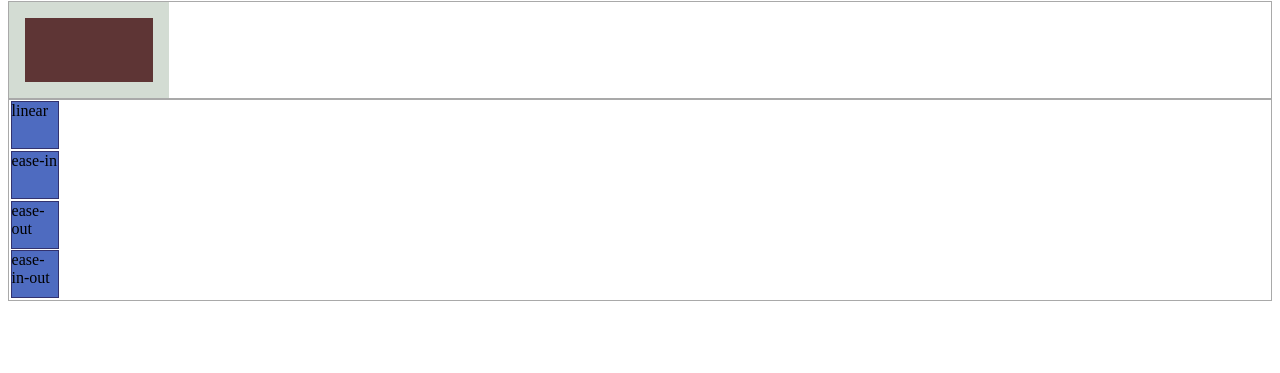
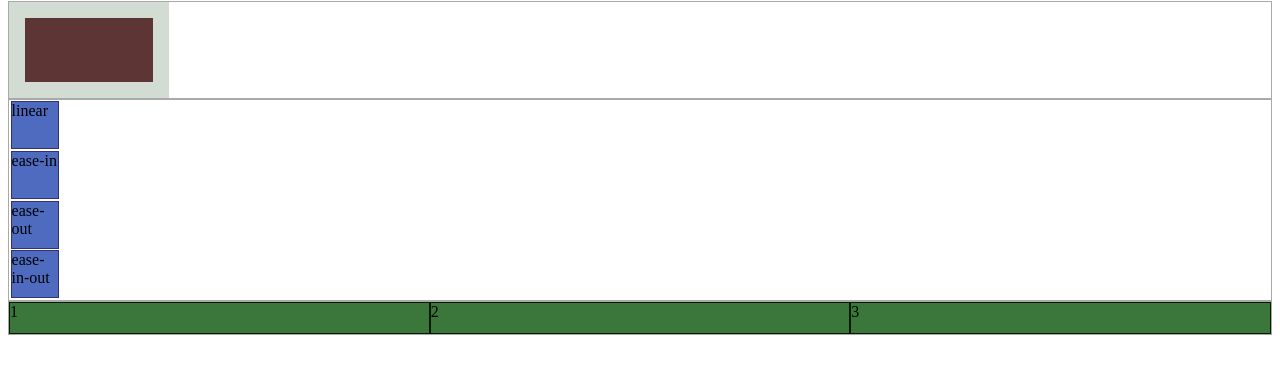
Before and after one commit to folkuni-f22-ux-ui-forts/01-transition, a website built with Vite: page index.html in a window 1280 px wide. Shown: the part 79-452 px from the top of the page. Built offline with nearby package versions, Linux system fonts and the light colour scheme.

Commit message:
Animate flex-grow

```diff
--- a/index.html
+++ b/index.html
@@ -23,6 +23,12 @@
 			<div class="ease-out"> ease-out </div>
 			<div class="ease-both"> ease-in-out </div>
 		</div>
+
+		<div class="container flexbox">
+			<div> 1 </div>
+			<div> 2 </div>
+			<div> 3 </div>
+		</div>
 	</main>
 
 </body>
--- a/style.css
+++ b/style.css
@@ -41,3 +41,19 @@ Pseudoelement: ::before, ::after
 .ease-in { transition-timing-function: ease-in; }
 .ease-out { transition-timing-function: ease-out; }
 .ease-both { transition-timing-function: ease-in-out; }
+
+.flexbox {
+	display: flex;
+	flex-direction: row;
+}
+.flexbox > * {
+	height: 2em;
+	border: 1px solid rgb(5, 25, 5);
+	background-color: rgb(59, 119, 59);
+	transition: all 1s;
+	flex-grow: 1;
+}
+.flexbox > :hover {
+	flex-grow: 2;
+	background-color: rgb(90, 151, 90);
+}
```
